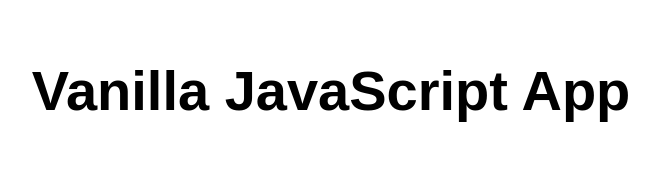
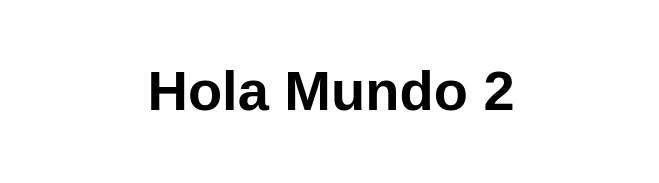
Before and after one commit to Dieg0-2708/mi-primer-repositorio-dcr, a website: page src/index.html in a window 1280 px wide. Shown: the whole page, without its empty margins (309-968 px from the left). Drawn offline with Linux system fonts and the light colour scheme.

Commit message:
//version con comentarios

```diff
--- a/src/index.html
+++ b/src/index.html
@@ -10,7 +10,7 @@
 
 <body>
   <main>
-    <h1>Vanilla JavaScript App</h1>
+    <h1>Hola Mundo 2</h1>
   </main>
 </body>
 
```
